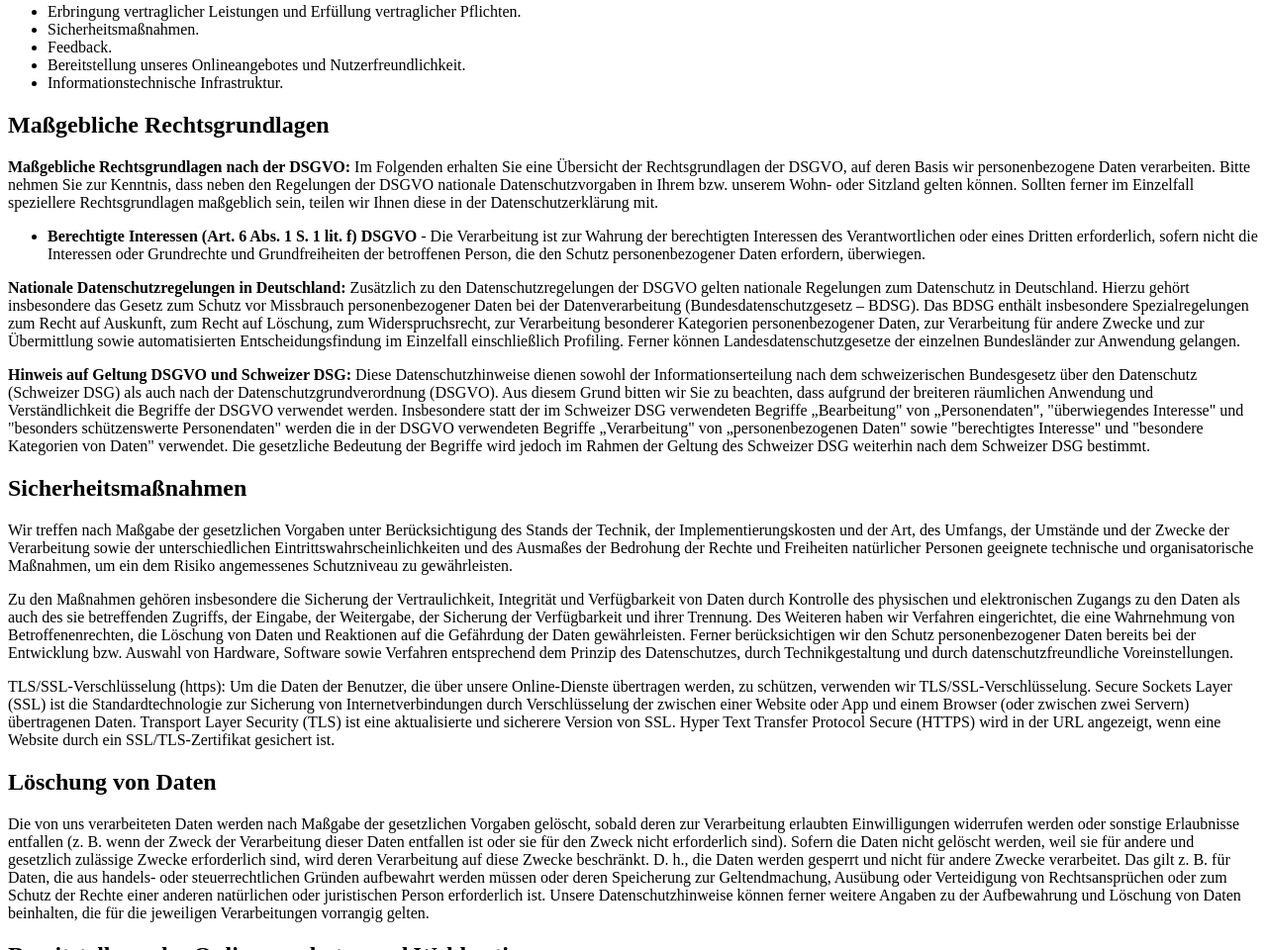
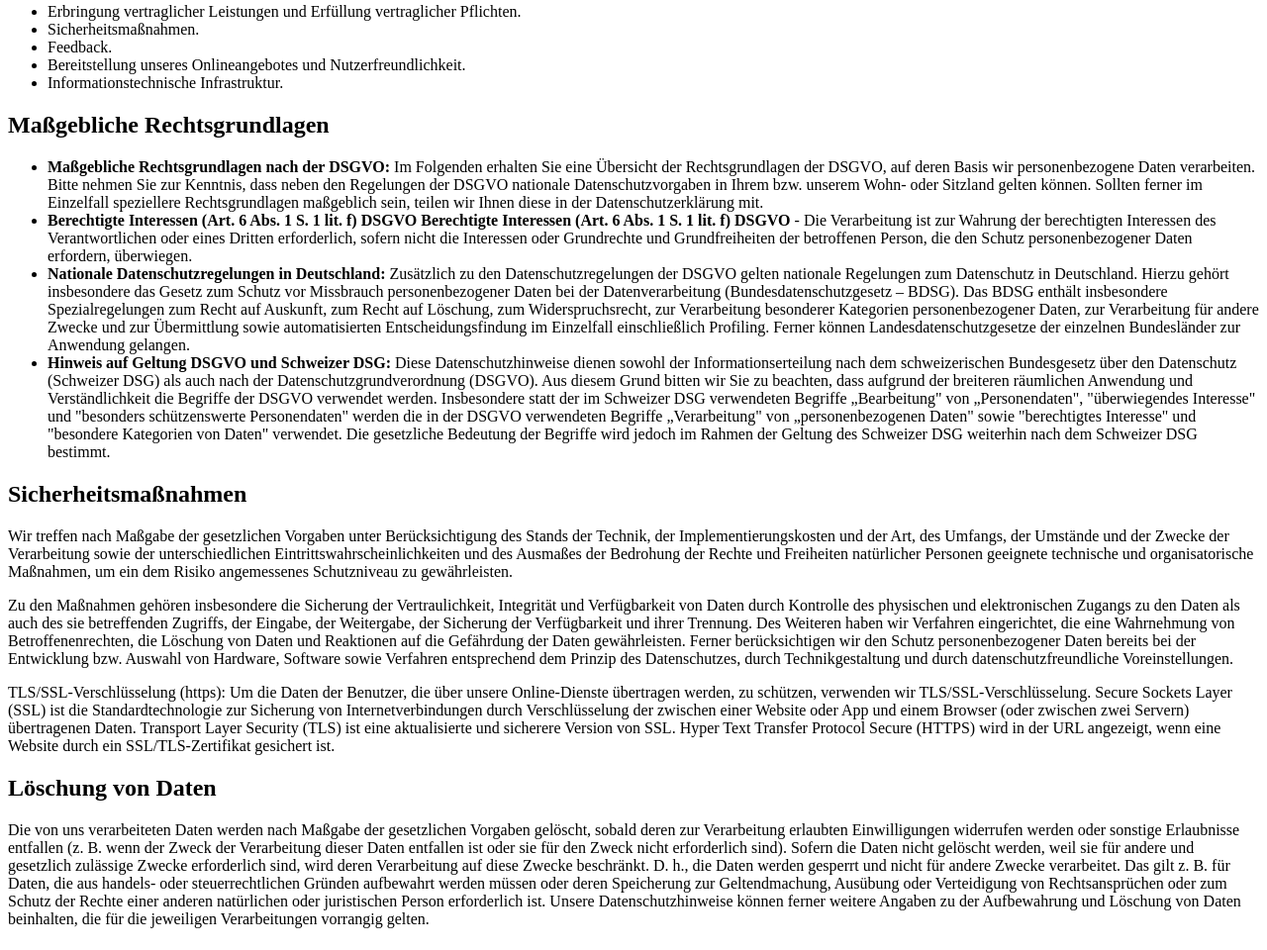
Before and after one commit to danielhill1982/legal, a plain HTML site: page index.html in a window 1280 px wide. Shown: the part 1011-1971 px from the top of the page at 99% size. Drawn offline with Linux system fonts and the light colour scheme.

Commit message:
Update index.html

```diff
--- a/index.html
+++ b/index.html
@@ -8,21 +8,36 @@
 </head>
 
 <body>
+
     <h1>Impressum</h1>
+
     <h2>Diensteanbieter</h2>
+
     <p>Daniel Hill<br> Cuno-Hoffmeister-Straße 18<br> 96515 Sonneberg / Deutschland</p>
+
     <h2>Kontaktmöglichkeiten</h2>
+
     <p>E-Mail-Adresse: <a href="mailto:danielhill1982@icloud.com">danielhill1982@icloud.com</a></p>
+
     <h2>Haftungs- und Schutzrechtshinweise</h2>
+
     <p>Urheberrechte und Markenrechte: Alle auf dieser Website dargestellten Inhalte, wie Texte, Fotografien, Grafiken, Marken und Warenzeichen sind durch die jeweiligen Schutzrechte (Urheberrechte, Markenrechte) geschützt. Die Verwendung, Vervielfältigung usw. unterliegen unseren Rechten oder den Rechten der jeweiligen Urheber bzw. Rechteinhaber.</p>
+
     <h1>Datenschutzerklärung</h1>
+
     <p>Stand: 4. Januar 2024</p>
+
     <h2>Verantwortlicher</h2>
+
     <p>Daniel Hill<br>Cuno-Hoffmeister-Straße 18<br>96515 Sonneberg / Deutschland</p>
     <p>E-Mail-Adresse: <a href="mailto:danielhill1982@icloud.com">danielhill1982@icloud.com</a></p>
+
     <h2>Übersicht der Verarbeitungen</h2>
+
     <p>Die nachfolgende Übersicht fasst die Arten der verarbeiteten Daten und die Zwecke ihrer Verarbeitung zusammen und verweist auf die betroffenen Personen.</p>
+
     <h2>Arten der verarbeiteten Daten</h2>
+
     <ul>
         <li>Bestandsdaten.</li>
         <li>Kontaktdaten.</li>
@@ -30,11 +45,15 @@
         <li>Nutzungsdaten.</li>
         <li>Meta-, Kommunikations- und Verfahrensdaten.</li>
     </ul>
+
     <h2>Kategorien betroffener Personen</h2>
+
     <ul>
         <li>Nutzer.</li>
     </ul>
+
     <h2>Zwecke der Verarbeitung</h2>
+
     <ul>
         <li>Erbringung vertraglicher Leistungen und Erfüllung vertraglicher Pflichten.</li>
         <li>Sicherheitsmaßnahmen.</li>
@@ -42,36 +61,65 @@
         <li>Bereitstellung unseres Onlineangebotes und Nutzerfreundlichkeit.</li>
         <li>Informationstechnische Infrastruktur.</li>
     </ul>
+
     <h2>Maßgebliche Rechtsgrundlagen</h2>
-    <p><strong>Maßgebliche Rechtsgrundlagen nach der DSGVO:</strong> Im Folgenden erhalten Sie eine Übersicht der Rechtsgrundlagen der DSGVO, auf deren Basis wir personenbezogene Daten verarbeiten. Bitte nehmen Sie zur Kenntnis, dass neben den Regelungen der DSGVO nationale Datenschutzvorgaben in Ihrem bzw. unserem Wohn- oder Sitzland gelten können. Sollten ferner im Einzelfall speziellere Rechtsgrundlagen maßgeblich sein, teilen wir Ihnen diese in der Datenschutzerklärung mit.</p>
-    <ul>
-        <li><strong>Berechtigte Interessen (Art. 6 Abs. 1 S. 1 lit. f) DSGVO</strong> - Die Verarbeitung ist zur Wahrung der berechtigten Interessen des Verantwortlichen oder eines Dritten erforderlich, sofern nicht die Interessen oder Grundrechte und Grundfreiheiten der betroffenen Person, die den Schutz personenbezogener Daten erfordern, überwiegen.</li>
-    </ul>
-    <p><strong>Nationale Datenschutzregelungen in Deutschland:</strong> Zusätzlich zu den Datenschutzregelungen der DSGVO gelten nationale Regelungen zum Datenschutz in Deutschland. Hierzu gehört insbesondere das Gesetz zum Schutz vor Missbrauch personenbezogener Daten bei der Datenverarbeitung (Bundesdatenschutzgesetz – BDSG). Das BDSG enthält insbesondere Spezialregelungen zum Recht auf Auskunft, zum Recht auf Löschung, zum Widerspruchsrecht, zur Verarbeitung besonderer Kategorien personenbezogener Daten, zur Verarbeitung für andere Zwecke und zur Übermittlung sowie automatisierten Entscheidungsfindung im Einzelfall einschließlich Profiling. Ferner können Landesdatenschutzgesetze der einzelnen Bundesländer zur Anwendung gelangen.</p>
-    <p><strong>Hinweis auf Geltung DSGVO und Schweizer DSG:</strong> Diese Datenschutzhinweise dienen sowohl der Informationserteilung nach dem schweizerischen Bundesgesetz über den Datenschutz (Schweizer DSG) als auch nach der Datenschutzgrundverordnung (DSGVO). Aus diesem Grund bitten wir Sie zu beachten, dass aufgrund der breiteren räumlichen Anwendung und Verständlichkeit die Begriffe der DSGVO verwendet werden. Insbesondere statt der im Schweizer DSG verwendeten Begriffe „Bearbeitung&quot; von „Personendaten&quot;, &quot;überwiegendes Interesse&quot; und &quot;besonders schützenswerte Personendaten&quot; werden die in der DSGVO verwendeten Begriffe „Verarbeitung&quot; von „personenbezogenen Daten&quot; sowie &quot;berechtigtes Interesse&quot; und &quot;besondere Kategorien von Daten&quot; verwendet. Die gesetzliche Bedeutung der Begriffe wird jedoch im Rahmen der Geltung des Schweizer DSG weiterhin nach dem Schweizer DSG bestimmt.</p>
+
+<ul>
+    <li>
+    <strong>Maßgebliche Rechtsgrundlagen nach der DSGVO:</strong> Im Folgenden erhalten Sie eine Übersicht der Rechtsgrundlagen der DSGVO, auf deren Basis wir personenbezogene Daten verarbeiten. Bitte nehmen Sie zur Kenntnis, dass neben den Regelungen der DSGVO nationale Datenschutzvorgaben in Ihrem bzw. unserem Wohn- oder Sitzland gelten können. Sollten ferner im Einzelfall speziellere Rechtsgrundlagen maßgeblich sein, teilen wir Ihnen diese in der Datenschutzerklärung mit.
+</li>
+<li>
+    <strong>Berechtigte Interessen (Art. 6 Abs. 1 S. 1 lit. f) DSGVO Berechtigte Interessen (Art. 6 Abs. 1 S. 1 lit. f) DSGVO</strong> - Die Verarbeitung ist zur Wahrung der berechtigten Interessen des Verantwortlichen oder eines Dritten erforderlich, sofern nicht die Interessen oder Grundrechte und Grundfreiheiten der betroffenen Person, die den Schutz personenbezogener Daten erfordern, überwiegen.
+</li>
+<li>
+    <strong>Nationale Datenschutzregelungen in Deutschland:</strong> Zusätzlich zu den Datenschutzregelungen der DSGVO gelten nationale Regelungen zum Datenschutz in Deutschland. Hierzu gehört insbesondere das Gesetz zum Schutz vor Missbrauch personenbezogener Daten bei der Datenverarbeitung (Bundesdatenschutzgesetz – BDSG). Das BDSG enthält insbesondere Spezialregelungen zum Recht auf Auskunft, zum Recht auf Löschung, zum Widerspruchsrecht, zur Verarbeitung besonderer Kategorien personenbezogener Daten, zur Verarbeitung für andere Zwecke und zur Übermittlung sowie automatisierten Entscheidungsfindung im Einzelfall einschließlich Profiling. Ferner können Landesdatenschutzgesetze der einzelnen Bundesländer zur Anwendung gelangen.
+</li>
+<li>
+    <strong>Hinweis auf Geltung DSGVO und Schweizer DSG:</strong> Diese Datenschutzhinweise dienen sowohl der Informationserteilung nach dem schweizerischen Bundesgesetz über den Datenschutz (Schweizer DSG) als auch nach der Datenschutzgrundverordnung (DSGVO). Aus diesem Grund bitten wir Sie zu beachten, dass aufgrund der breiteren räumlichen Anwendung und Verständlichkeit die Begriffe der DSGVO verwendet werden. Insbesondere statt der im Schweizer DSG verwendeten Begriffe „Bearbeitung" von „Personendaten", "überwiegendes Interesse" und "besonders schützenswerte Personendaten" werden die in der DSGVO verwendeten Begriffe „Verarbeitung" von „personenbezogenen Daten" sowie "berechtigtes Interesse" und "besondere Kategorien von Daten" verwendet. Die gesetzliche Bedeutung der Begriffe wird jedoch im Rahmen der Geltung des Schweizer DSG weiterhin nach dem Schweizer DSG bestimmt.
+</li>
+</ul>
+
+
+
+
+
     <h2>Sicherheitsmaßnahmen</h2>
+
     <p>Wir treffen nach Maßgabe der gesetzlichen Vorgaben unter Berücksichtigung des Stands der Technik, der Implementierungskosten und der Art, des Umfangs, der Umstände und der Zwecke der Verarbeitung sowie der unterschiedlichen Eintrittswahrscheinlichkeiten und des Ausmaßes der Bedrohung der Rechte und Freiheiten natürlicher Personen geeignete technische und organisatorische Maßnahmen, um ein dem Risiko angemessenes Schutzniveau zu gewährleisten.</p>
+
     <p>Zu den Maßnahmen gehören insbesondere die Sicherung der Vertraulichkeit, Integrität und Verfügbarkeit von Daten durch Kontrolle des physischen und elektronischen Zugangs zu den Daten als auch des sie betreffenden Zugriffs, der Eingabe, der Weitergabe, der Sicherung der Verfügbarkeit und ihrer Trennung. Des Weiteren haben wir Verfahren eingerichtet, die eine Wahrnehmung von Betroffenenrechten, die Löschung von Daten und Reaktionen auf die Gefährdung der Daten gewährleisten. Ferner berücksichtigen wir den Schutz personenbezogener Daten bereits bei der Entwicklung bzw. Auswahl von Hardware, Software sowie Verfahren entsprechend dem Prinzip des Datenschutzes, durch Technikgestaltung und durch datenschutzfreundliche Voreinstellungen.</p>
+
     <p>TLS/SSL-Verschlüsselung (https): Um die Daten der Benutzer, die über unsere Online-Dienste übertragen werden, zu schützen, verwenden wir TLS/SSL-Verschlüsselung. Secure Sockets Layer (SSL) ist die Standardtechnologie zur Sicherung von Internetverbindungen durch Verschlüsselung der zwischen einer Website oder App und einem Browser (oder zwischen zwei Servern) übertragenen Daten. Transport Layer Security (TLS) ist eine aktualisierte und sicherere Version von SSL. Hyper Text Transfer Protocol Secure (HTTPS) wird in der URL angezeigt, wenn eine Website durch ein SSL/TLS-Zertifikat gesichert ist.</p>
+
     <h2>Löschung von Daten</h2>
+
     <p>Die von uns verarbeiteten Daten werden nach Maßgabe der gesetzlichen Vorgaben gelöscht, sobald deren zur Verarbeitung erlaubten Einwilligungen widerrufen werden oder sonstige Erlaubnisse entfallen (z. B. wenn der Zweck der Verarbeitung dieser Daten entfallen ist oder sie für den Zweck nicht erforderlich sind). Sofern die Daten nicht gelöscht werden, weil sie für andere und gesetzlich zulässige Zwecke erforderlich sind, wird deren Verarbeitung auf diese Zwecke beschränkt. D. h., die Daten werden gesperrt und nicht für andere Zwecke verarbeitet. Das gilt z. B. für Daten, die aus handels- oder steuerrechtlichen Gründen aufbewahrt werden müssen oder deren Speicherung zur Geltendmachung, Ausübung oder Verteidigung von Rechtsansprüchen oder zum Schutz der Rechte einer anderen natürlichen oder juristischen Person erforderlich ist. Unsere Datenschutzhinweise können ferner weitere Angaben zu der Aufbewahrung und Löschung von Daten beinhalten, die für die jeweiligen Verarbeitungen vorrangig gelten.</p>
+
     <h2>Bereitstellung des Onlineangebotes und Webhosting</h2>
+
     <p>Wir verarbeiten die Daten der Nutzer, um ihnen unsere Online-Dienste zur Verfügung stellen zu können. Zu diesem Zweck verarbeiten wir die IP-Adresse des Nutzers, die notwendig ist, um die Inhalte und Funktionen unserer Online-Dienste an den Browser oder das Endgerät der Nutzer zu übermitteln.</p>
+
     <ul>
         <li><strong>Verarbeitete Datenarten:</strong> Nutzungsdaten (z. B. besuchte Webseiten, Interesse an Inhalten, Zugriffszeiten); Meta-, Kommunikations- und Verfahrensdaten (z. .B. IP-Adressen, Zeitangaben, Identifikationsnummern, Einwilligungsstatus).</li>
         <li><strong>Betroffene Personen:</strong> Nutzer (z. .B. Webseitenbesucher, Nutzer von Onlinediensten).</li>
         <li><strong>Zwecke der Verarbeitung:</strong> Bereitstellung unseres Onlineangebotes und Nutzerfreundlichkeit; Informationstechnische Infrastruktur (Betrieb und Bereitstellung von Informationssystemen und technischen Geräten (Computer, Server etc.).). Sicherheitsmaßnahmen.</li>
         <li><strong>Rechtsgrundlagen:</strong> Berechtigte Interessen (Art. 6 Abs. 1 S. 1 lit. f) DSGVO.</li>
     </ul>
+
     <p><strong>Weitere Hinweise zu Verarbeitungsprozessen, Verfahren und Diensten:</strong></p>
+
     <ul>
         <li><strong>Bereitstellung Onlineangebot auf gemietetem Speicherplatz:</strong> Für die Bereitstellung unseres Onlineangebotes nutzen wir Speicherplatz, Rechenkapazität und Software, die wir von einem entsprechenden Serveranbieter (auch &quot;Webhoster&quot; genannt) mieten oder anderweitig beziehen; <strong>Rechtsgrundlagen:</strong> Berechtigte Interessen (Art. 6 Abs. 1 S. 1 lit. f) DSGVO.</li>
         <li><strong>Erhebung von Zugriffsdaten und Logfiles:</strong> Der Zugriff auf unser Onlineangebot wird in Form von so genannten &quot;Server-Logfiles&quot; protokolliert. Zu den Serverlogfiles können die Adresse und Name der abgerufenen Webseiten und Dateien, Datum und Uhrzeit des Abrufs, übertragene Datenmengen, Meldung über erfolgreichen Abruf, Browsertyp nebst Version, das Betriebssystem des Nutzers, Referrer URL (die zuvor besuchte Seite) und im Regelfall IP-Adressen und der anfragende Provider gehören. Die Serverlogfiles können zum einen zu Zwecken der Sicherheit eingesetzt werden, z. B., um eine Überlastung der Server zu vermeiden (insbesondere im Fall von missbräuchlichen Angriffen, sogenannten DDoS-Attacken) und zum anderen, um die Auslastung der Server und ihre Stabilität sicherzustellen; <strong>Rechtsgrundlagen:</strong> Berechtigte Interessen (Art. 6 Abs. 1 S. 1 lit. f) DSGVO. <strong>Löschung von Daten:</strong> Logfile-Informationen werden für die Dauer von maximal 30 Tagen gespeichert und danach gelöscht oder anonymisiert. Daten, deren weitere Aufbewahrung zu Beweiszwecken erforderlich ist, sind bis zur endgültigen Klärung des jeweiligen Vorfalls von der Löschung ausgenommen.</li>
     </ul>
+
     <h2>Änderung und Aktualisierung der Datenschutzerklärung</h2>
+
     <p>Wir bitten Sie, sich regelmäßig über den Inhalt unserer Datenschutzerklärung zu informieren. Wir passen die Datenschutzerklärung an, sobald die Änderungen der von uns durchgeführten Datenverarbeitungen dies erforderlich machen. Wir informieren Sie, sobald durch die Änderungen eine Mitwirkungshandlung Ihrerseits (z. B. Einwilligung) oder eine sonstige individuelle Benachrichtigung erforderlich wird.</p>
     <p>Sofern wir in dieser Datenschutzerklärung Adressen und Kontaktinformationen von Unternehmen und Organisationen angeben, bitten wir zu beachten, dass die Adressen sich über die Zeit ändern können und bitten die Angaben vor Kontaktaufnahme zu prüfen.</p>
+
     <p><a href="https://datenschutz-generator.de/" title="Rechtstext von Dr. Schwenke - für weitere Informationen bitte anklicken.">Erstellt mit kostenlosem Datenschutz-Generator.de von Dr. Thomas Schwenke</a></p>
+
 </body>
 
 </html>
```
